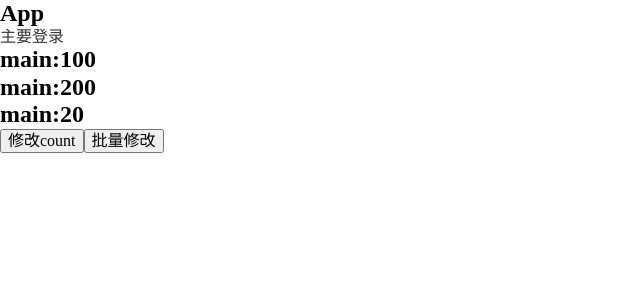
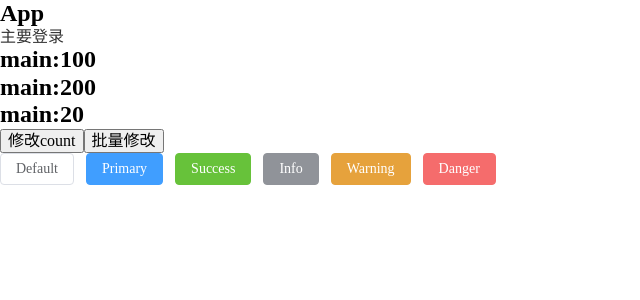
Before and after one commit to Greg-LLL/-, a Vue app: page /#/main in a window 1280 px wide. Shown: the top 300 px of the page, without its empty margins (0-640 px from the left). Built offline with nearby package versions, Linux system fonts and the light colour scheme.

Commit message:
elementUI按需引入并配置相关插件

```diff
--- a/package.json
+++ b/package.json
@@ -14,6 +14,7 @@
   },
   "dependencies": {
     "axios": "^1.6.8",
+    "element-plus": "^2.7.2",
     "normalize.css": "^8.0.1",
     "pinia": "^2.1.7",
     "vue": "^3.4.21",
@@ -34,6 +35,8 @@
     "npm-run-all2": "^6.1.2",
     "prettier": "^3.2.5",
     "typescript": "~5.4.0",
+    "unplugin-auto-import": "^0.17.5",
+    "unplugin-vue-components": "^0.27.0",
     "vite": "^5.2.8",
     "vue-tsc": "^2.0.11"
   }
--- a/src/views/main/Main.vue
+++ b/src/views/main/Main.vue
@@ -7,6 +7,14 @@
     <button @click="counterStore.$patch({ count: 500, age: 18 })">
       批量修改
     </button>
+    <div class="mb-4">
+      <el-button>Default</el-button>
+      <el-button type="primary">Primary</el-button>
+      <el-button type="success">Success</el-button>
+      <el-button type="info">Info</el-button>
+      <el-button type="warning">Warning</el-button>
+      <el-button type="danger">Danger</el-button>
+    </div>
   </div>
 </template>
 
--- a/vite.config.ts
+++ b/vite.config.ts
@@ -2,11 +2,20 @@
 
 import { defineConfig } from 'vite'
 import vue from '@vitejs/plugin-vue'
+import AutoImport from 'unplugin-auto-import/vite'
+import Components from 'unplugin-vue-components/vite'
+import { ElementPlusResolver } from 'unplugin-vue-components/resolvers'
 
 // https://vitejs.dev/config/
 export default defineConfig({
   plugins: [
     vue(),
+    AutoImport({
+      resolvers: [ElementPlusResolver()]
+    }),
+    Components({
+      resolvers: [ElementPlusResolver()]
+    })
   ],
   resolve: {
     alias: {
```
Also changed, not shown: auto-imports.d.ts (added, +9 -0 lines), components.d.ts (added, +14 -0 lines), src/main.ts (+8 -0 lines), tsconfig.app.json (+8 -1 lines), 1 other file (tests, documents, lock files or other folders).
